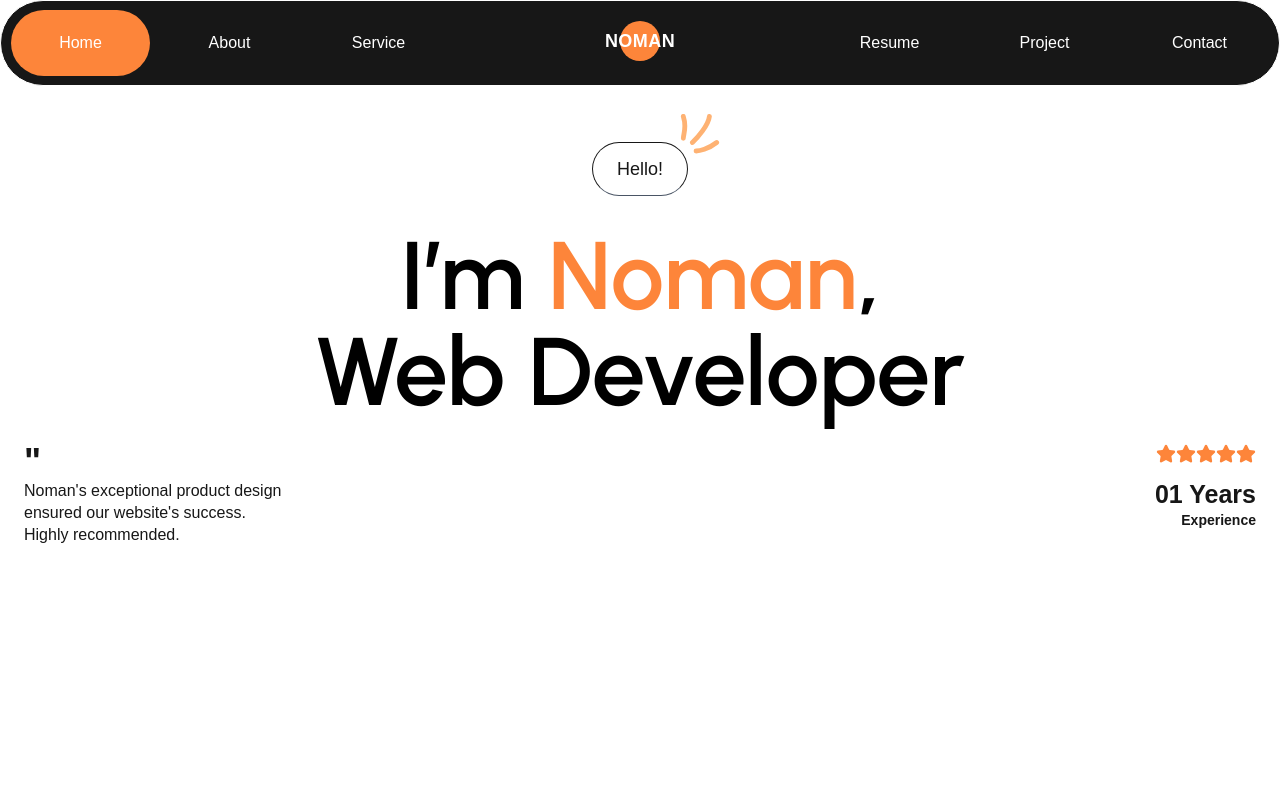
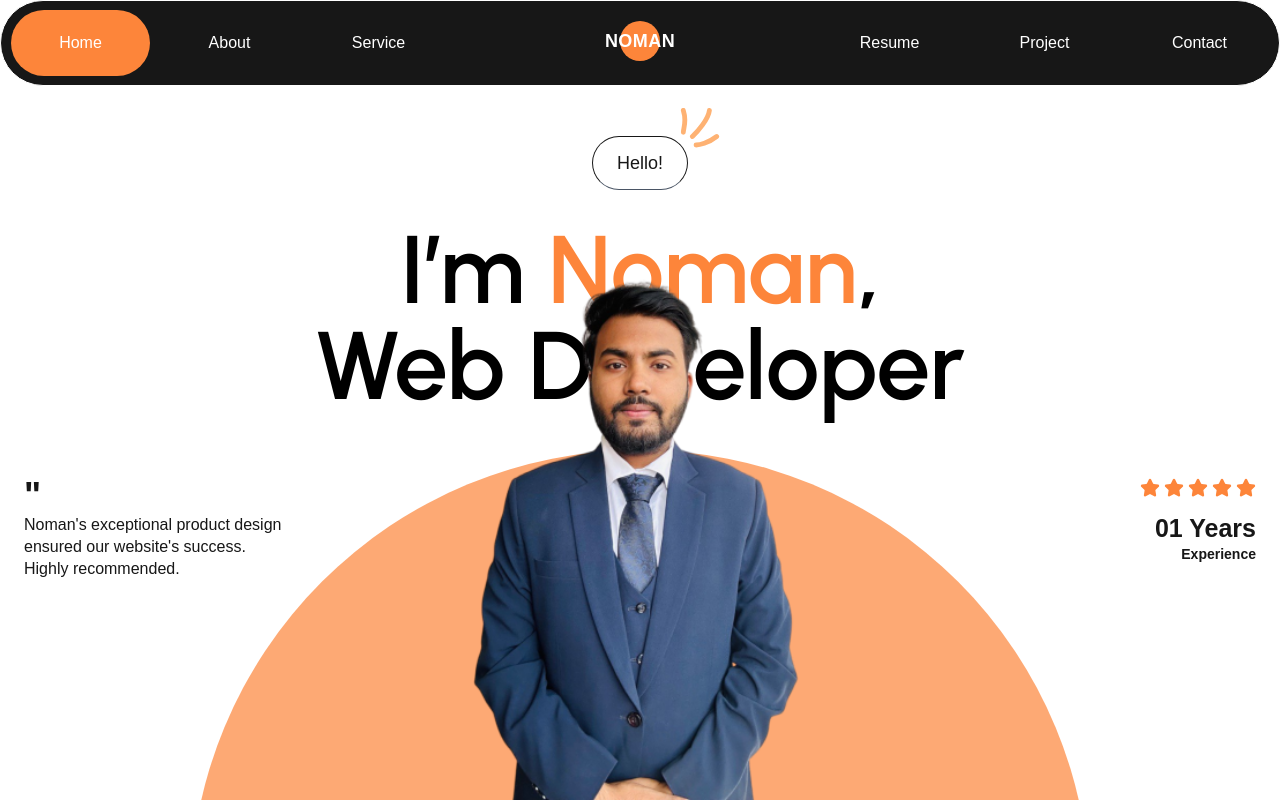
Before and after one commit to alnoman30/ReactJS-Final-Portfolio, a React (Vite) app: page / in a window 1280 px wide. Built offline with nearby package versions, Linux system fonts and the light colour scheme; a web font is replaced by a local one.

Commit message:
hero section

```diff
--- a/index.html
+++ b/index.html
@@ -4,7 +4,7 @@
     <meta charset="UTF-8" />
     <link rel="icon" type="image/svg+xml" href="/vite.svg" />
     <meta name="viewport" content="width=device-width, initial-scale=1.0" />
-    <title>portfolio</title>
+    <title> Noman - portfolio</title>
   </head>
   <body>
     <div id="root"></div>
--- a/src/components/Navbar.jsx
+++ b/src/components/Navbar.jsx
@@ -20,7 +20,7 @@ const Navbar = () => {
     };
 
   return (
-    <nav className="relative w-full max-w-[1298px] h-[70px] sm:h-[80px] lg:h-[86px] bg-[#171717] text-white px-10 lg:px-2.5 rounded-[25px] sm:rounded-[35px] lg:rounded-[50px] backdrop-blur-[15px] border border-white mx-auto flex items-center justify-between z-50">
+    <nav className="fixed top-0 left-0 right-0  w-full max-w-[1298px] h-[70px] sm:h-[80px] lg:h-[86px] bg-[#171717] text-white px-10 lg:px-2.5 rounded-[25px] sm:rounded-[35px] lg:rounded-[50px] backdrop-blur-[15px] border border-white mx-auto flex items-center justify-between z-50">
 
       {/* Left Menu */}
       <div className="hidden lg:flex flex-1 justify-start gap-2.5">
--- a/src/pages/home/Hero.jsx
+++ b/src/pages/home/Hero.jsx
@@ -3,30 +3,37 @@ import { Star } from "lucide-react";
 
 const Hero = () => {
   const personName = "Noman";
-  const proffesion = "Web Developer";
+  const profession = "Web Developer";
   const experience = "01 Years";
 
   return (
-    <section>
-      <div className="section-container">
+    <section className="group relative overflow-hidden min-h-screen">
+      {/* Hero main content */}
+      <div className="section-container transition-transform duration-700 ease-in-out group-hover:translate-y-300">
         <div className="text-center relative">
-          <div className="relative inline-block mt-8">
+          <div className="relative inline-block mt-28">
             <p className="border border-b-gray-600 inline-block px-6 py-3 rounded-[35px] text-secondary font-medium text-lg">
               Hello!
             </p>
-            <img src="/vector1.svg" alt="vector 1" className="absolute -top-7 -right-8 w-10" />
+            <img
+              src="/vector1.svg"
+              alt="vector 1"
+              className="absolute -top-7 -right-8 w-10"
+            />
+          </div>
 
-          </div>
-          <h2 className="font-urban font-semibold text-[36px] sm:text-[56px] md:text-[72px] lg:text-[96px] leading-none mt-8">
+          {/* Move this text down on hover */}
+          <h2 className="font-urban font-semibold text-[36px] sm:text-[56px] md:text-[72px] lg:text-[96px] leading-none mt-8 transition-transform duration-500 ease-in-out group-hover:translate-y-10">
             I’m <span className="text-primary">{personName}</span>, <br />
-            {proffesion}
+            {profession}
           </h2>
         </div>
       </div>
 
-      <div className="hidden lg:flex justify-between transition-transform duration-300 ease-in-out group-hover:-translate-y-[250px]">
+      {/* Floating testimonial content */}
+      <div className="hidden lg:flex justify-between transition-transform duration-500 ease-in-out group-hover:-translate-y-[280px] mt-10">
         <div className="px-6">
-          <div className="text-secondary font-semibold text-[36px] leading-none ">
+          <div className="text-secondary font-semibold text-[36px] leading-none">
             &quot;
           </div>
           <p className="text-secondary text-[16px] font-medium leading-snug">
@@ -36,21 +43,41 @@ const Hero = () => {
             Highly recommended.
           </p>
         </div>
+
         <div className="px-6">
           <div className="flex flex-col items-end gap-1">
             {/* Stars row */}
-            <div className="flex gap- pb-2">
+            <div className="flex gap-1 pb-2 group-hover:scale-110 transition-transform duration-300">
               {[...Array(5)].map((_, i) => (
                 <Star key={i} className="w-5 h-5 text-primary fill-primary" />
               ))}
             </div>
 
             {/* Experience text below */}
-            <h3 className="text-secondary font-extrabold text-[25px] ">{experience}</h3>
-            <h3 className="text-secondary font-semibold text-[14px] leading-1">Experience</h3>
+            <h3 className="text-secondary font-extrabold text-[25px]">
+              {experience}
+            </h3>
+            <h3 className="text-secondary font-semibold text-[14px] leading-1">
+              Experience
+            </h3>
           </div>
         </div>
       </div>
+      {/* Circle div */}
+      <div className="absolute -bottom-[550px] left-1/2 -translate-x-1/2 w-[300px] md:w-[900px] h-[300px] md:h-[900px] bg-primary/70 rounded-full">
+        <div className="absolute -top-60 transition-all duration-500 ease-in-out opacity-0 scale-0 group-hover:opacity-100 group-hover:scale-115">
+          <img
+            src="/bg_frame.svg"
+            className="w-full h-full object-contain"
+            alt=""
+          />
+        </div>
+
+      </div>
+          <div className="absolute bottom-0 left-1/2 -translate-x-1/2 ">
+          <img src="/bg_person.png" alt="" style={{width:'500px'}} className="relative z-20 w-full h-auto object-contain mt-5"/>
+
+        </div>
     </section>
   );
 };
```
Also changed, not shown: public/bg_frame.svg (added), public/bg_person.png (added).
